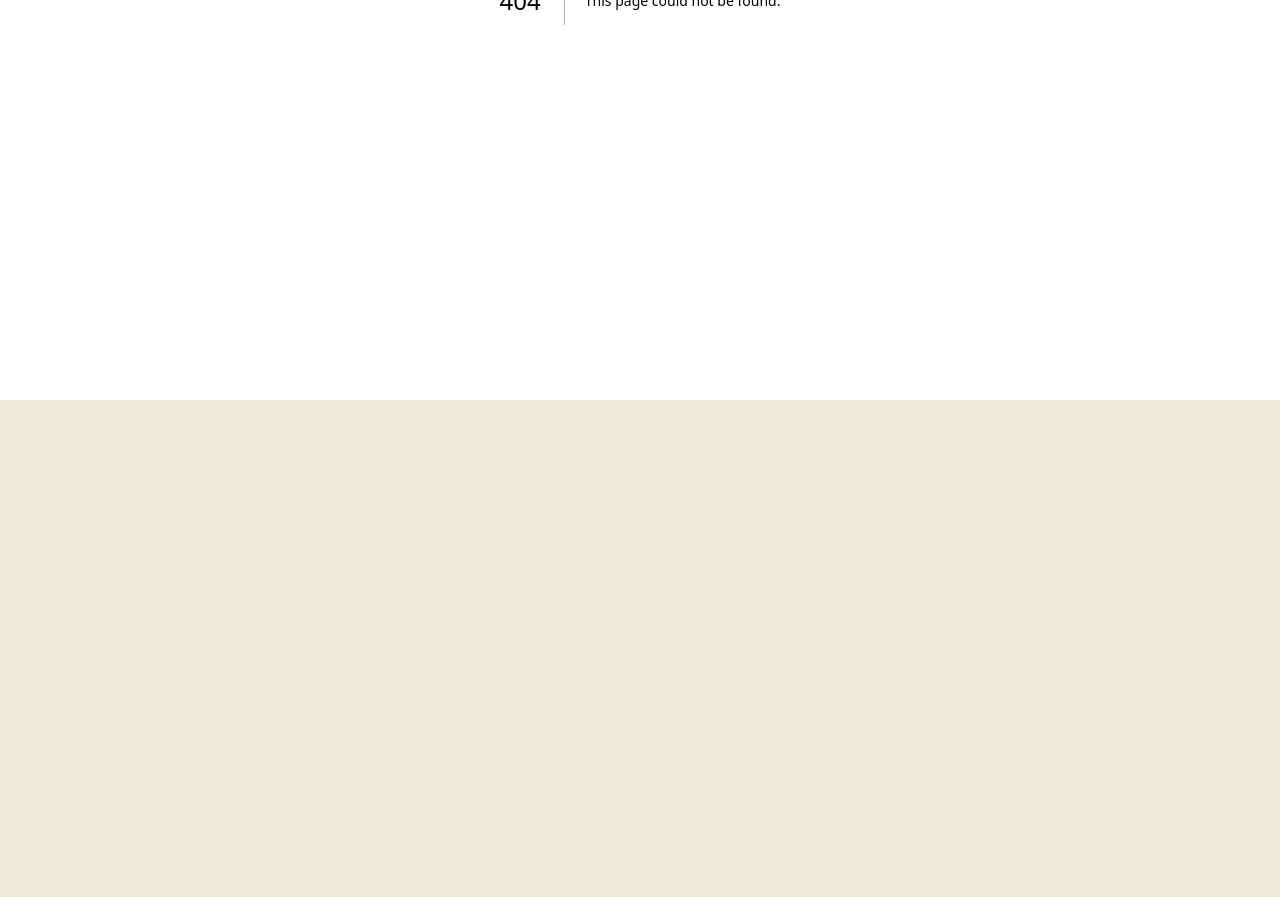
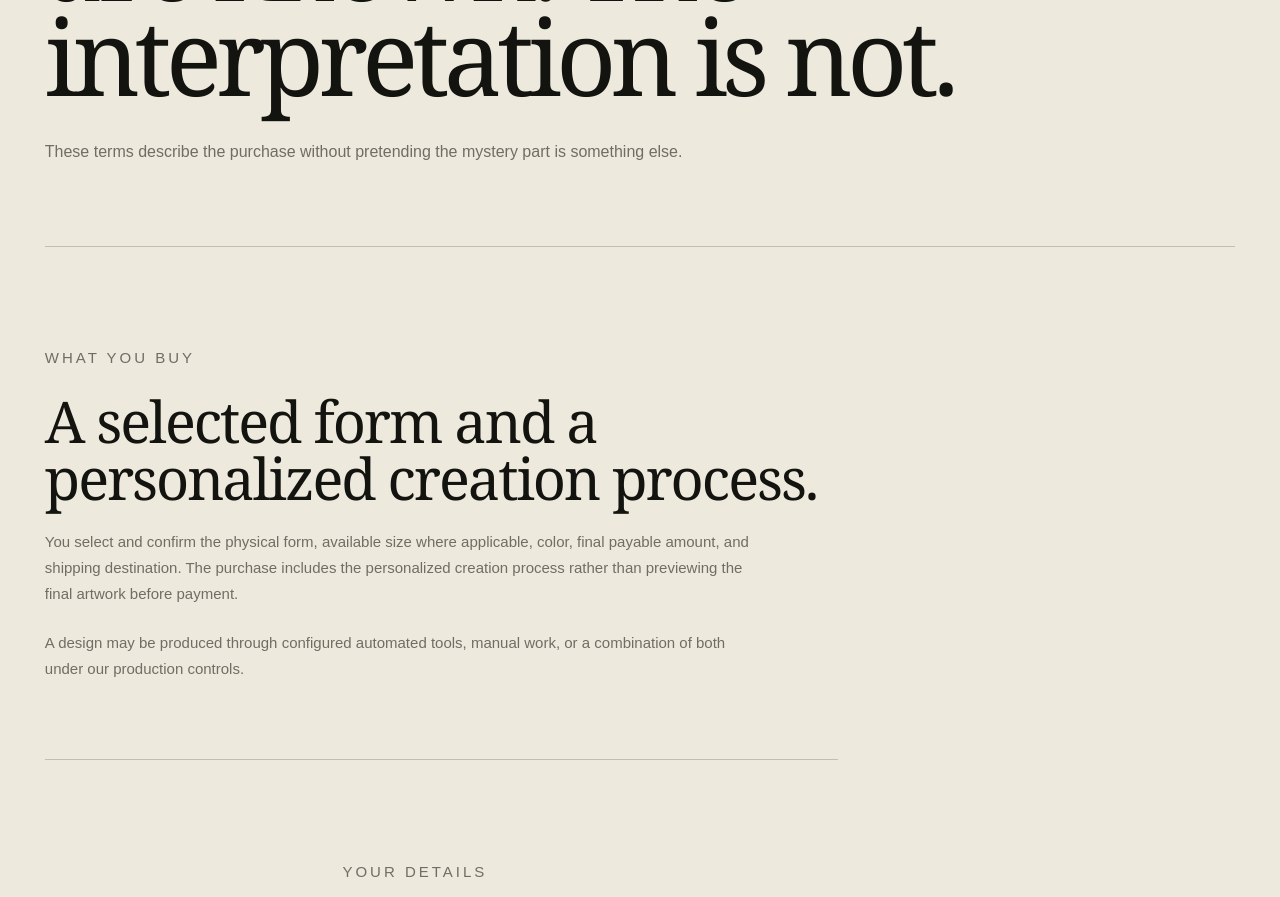
Before and after one commit to itxsam57/issued-once, a Next.js app: page /terms in a window 1280 px wide. Before the commit this address had no page. Shown: the part 400-1297 px from the top of the page. Before the commit the page ends 800 px from the top, so only its background shows below. Built offline with nearby package versions, Linux system fonts and the light colour scheme.

Commit message:
feat: add truthful purchase terms route

```diff
--- /dev/null
+++ b/src/app/terms/page.tsx
@@ -0,0 +1,43 @@
+import Link from 'next/link';
+import { MerchantPageShell } from '@/app/MerchantPageShell';
+import styles from '@/app/merchant.module.css';
+
+export default function TermsPage() {
+  return (
+    <MerchantPageShell
+      kicker="TERMS / THE AGREEMENT"
+      title="The physical facts are known. The interpretation is not."
+      intro="These terms describe the purchase without pretending the mystery part is something else."
+    >
+      <section className={styles.section}>
+        <p className={styles.sectionLabel}>WHAT YOU BUY</p>
+        <h2>A selected form and a personalized creation process.</h2>
+        <p>
+          You select and confirm the physical form, available size where applicable, color, final payable amount, and shipping destination. The purchase includes the personalized creation process rather than previewing the final artwork before payment.
+        </p>
+        <p>A design may be produced through configured automated tools, manual work, or a combination of both under our production controls.</p>
+      </section>
+
+      <section className={styles.section}>
+        <p className={styles.sectionLabel}>YOUR DETAILS</p>
+        <h2>Accurate contact and delivery information is required.</h2>
+        <p>You are responsible for giving a reachable contact method and a complete delivery address, including required phone and province, state or region information where requested by the fulfillment flow.</p>
+      </section>
+
+      <section className={styles.section}>
+        <p className={styles.sectionLabel}>PAYMENT / FULFILLMENT</p>
+        <h2>Payment truth comes from the configured payment provider.</h2>
+        <p>Opening or returning from a checkout page does not by itself prove payment. An order advances only after authenticated payment-provider truth is recorded.</p>
+        <p>Manufacturing and shipping estimates are estimates, not guarantees. Provider availability, destination, customs, carrier events, and production exceptions can affect delivery.</p>
+      </section>
+
+      <section className={styles.section}>
+        <p className={styles.sectionLabel}>LIMITS / RIGHTS</p>
+        <h2>We can refuse material we cannot responsibly make.</h2>
+        <p>Abusive, unlawful, prohibited, unsafe, or technically unfulfillable submissions may be refused, cancelled, or refunded as appropriate.</p>
+        <p>Nothing in these terms removes mandatory consumer rights that apply to you under applicable law. Where those rights give you a stronger remedy, those rights control.</p>
+        <p>For an order-specific question, use the Issue Code and the <Link className={styles.inlineLink} href="/contact">contact route</Link>.</p>
+      </section>
+    </MerchantPageShell>
+  );
+}
```
